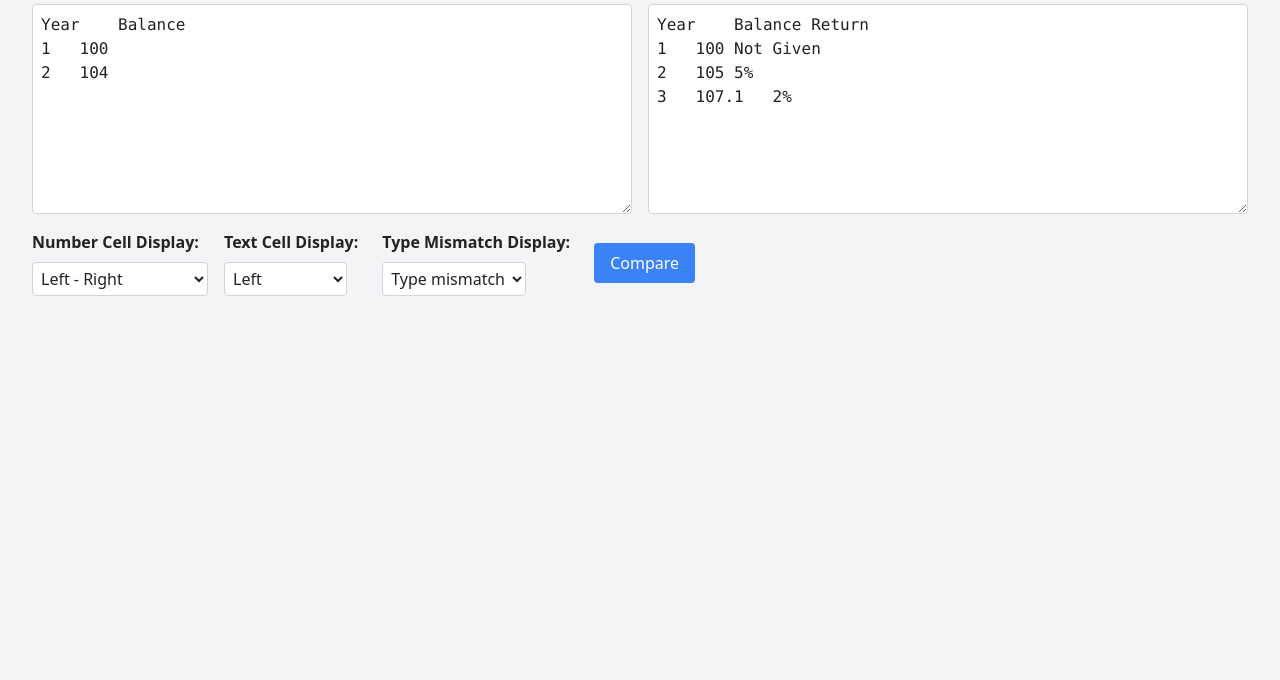
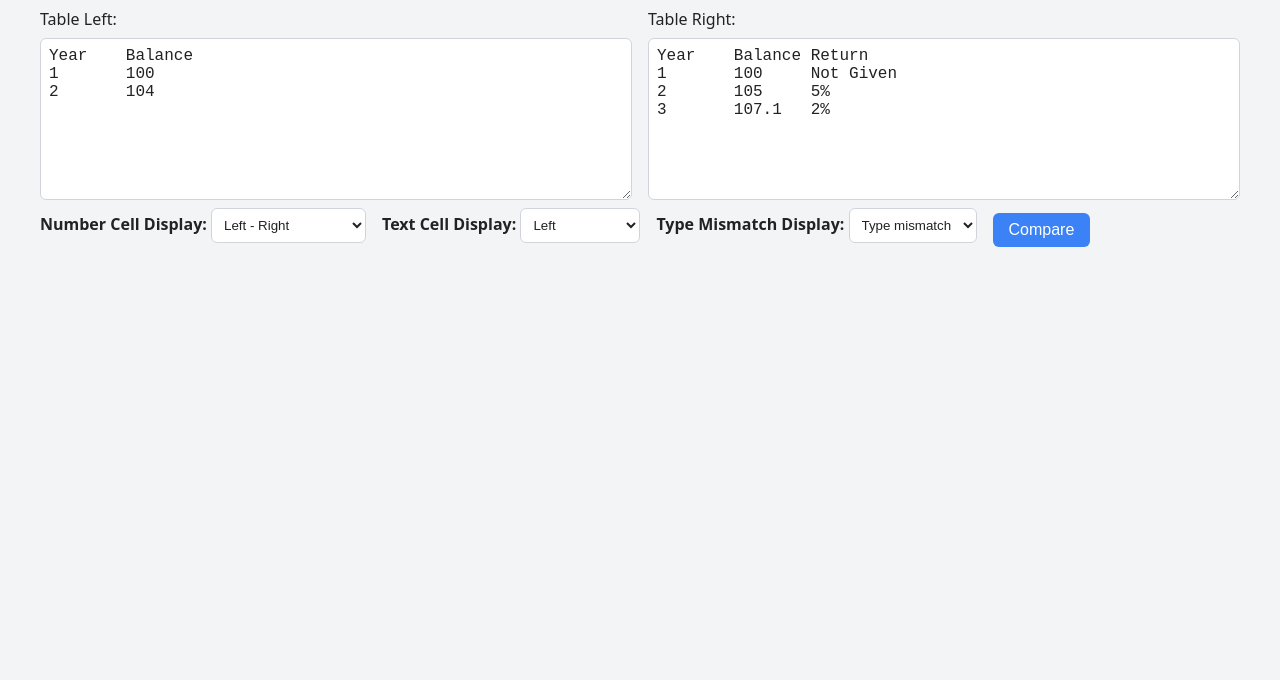
Before and after one commit to himitsuconfidential/todo, a plain HTML site: page tableCompare.html in a window 1280 px wide. Shown: the part 120-800 px from the top of the page. Drawn offline with nearby package versions, Linux system fonts and the light colour scheme.

Commit message:
removed tailwindcss

```diff
--- a/tableCompare.html
+++ b/tableCompare.html
@@ -4,7 +4,7 @@
   <meta charset="UTF-8">
   <meta name="viewport" content="width=device-width, initial-scale=1.0">
   <title>(Tab Separated) Table Comparing Tool</title>
-  <script src="https://cdn.tailwindcss.com"></script>
+
   <style>
     .match-cell {
       background-color: #d4edda !important; /* green */
@@ -101,6 +101,7 @@
     .mb-2 { margin-bottom: 0.5rem; }
     .mb-4 { margin-bottom: 1rem; }
     .mb-6 { margin-bottom: 1.5rem; }
+    .mr-4 { margin-right: 1rem; }
     .p-2 { padding: 0.5rem; }
     .p-4 { padding: 1rem; }
     .p-8 { padding: 2rem; }
@@ -142,8 +143,6 @@
       border: 1px solid #d1d5db;
       border-radius: 0.375rem;
       padding: 0.5rem;
-      font-family: monospace;
-      font-size: 1rem;
       width: 100%;
       box-sizing: border-box;
       background: #fff;
@@ -152,7 +151,6 @@
     }
 
     label {
-      display: block;
       margin-bottom: 0.5rem;
       font-weight: 500;
     }
```
